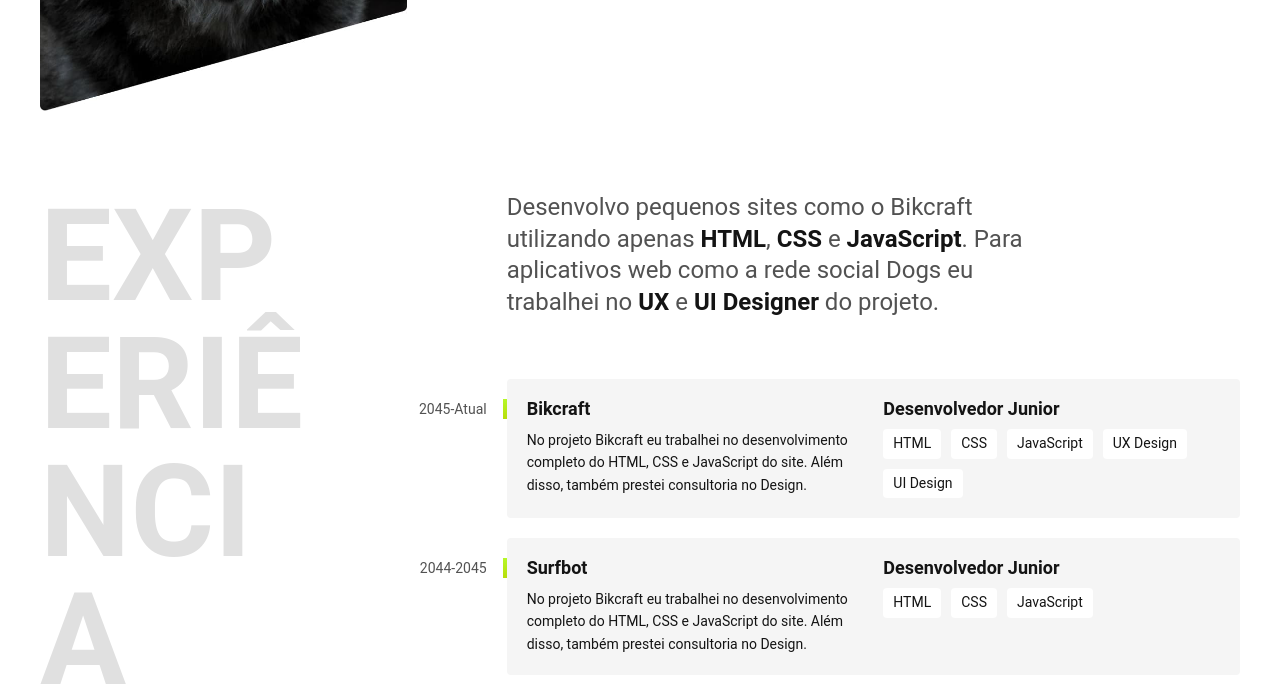
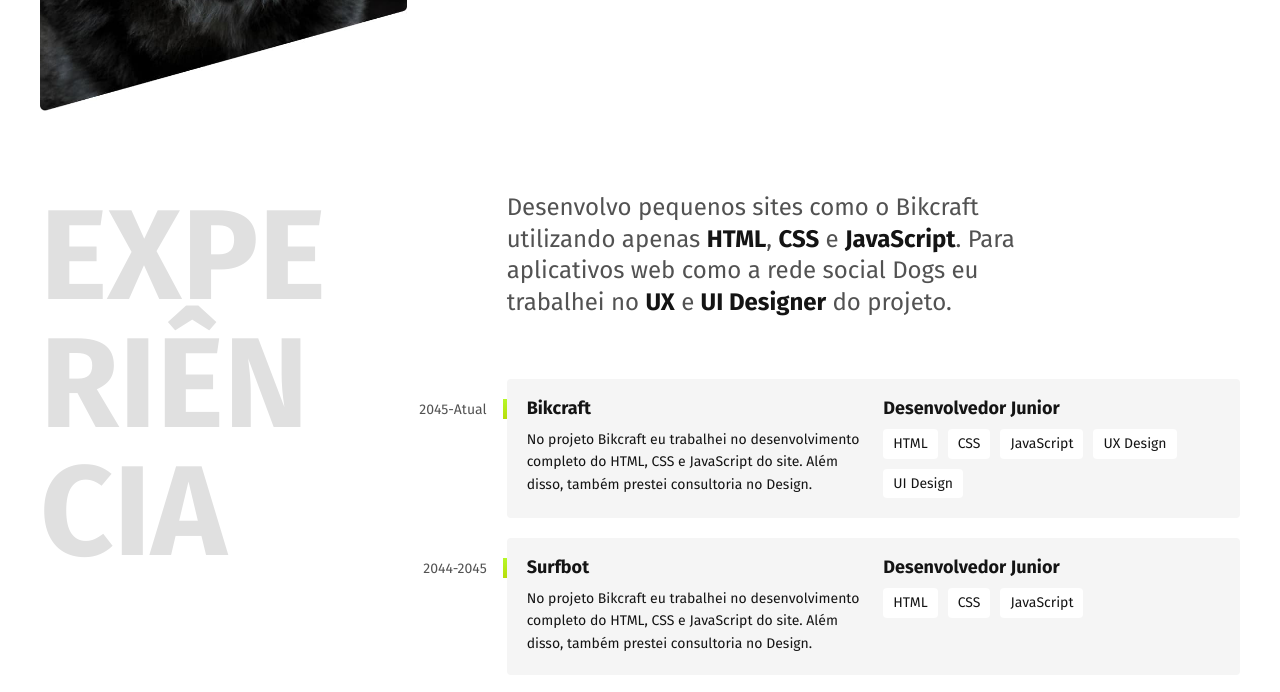
Before and after one commit to BlackBoltEdu/blackboltEdu.github.io, a plain HTML site: page index.html in a window 1280 px wide. Shown: the part 576-1268 px from the top of the page. Drawn offline with Linux system fonts and the light colour scheme.

Commit message:
Add fonte ao css

```diff
--- a/css/style.css
+++ b/css/style.css
@@ -6,5 +6,5 @@
 @import './footer.css';
 
 * {
-    font-family: Roboto;
+    font-family: "Fira Sans", Arial, Helvetica, sans-serif;
 }
```
